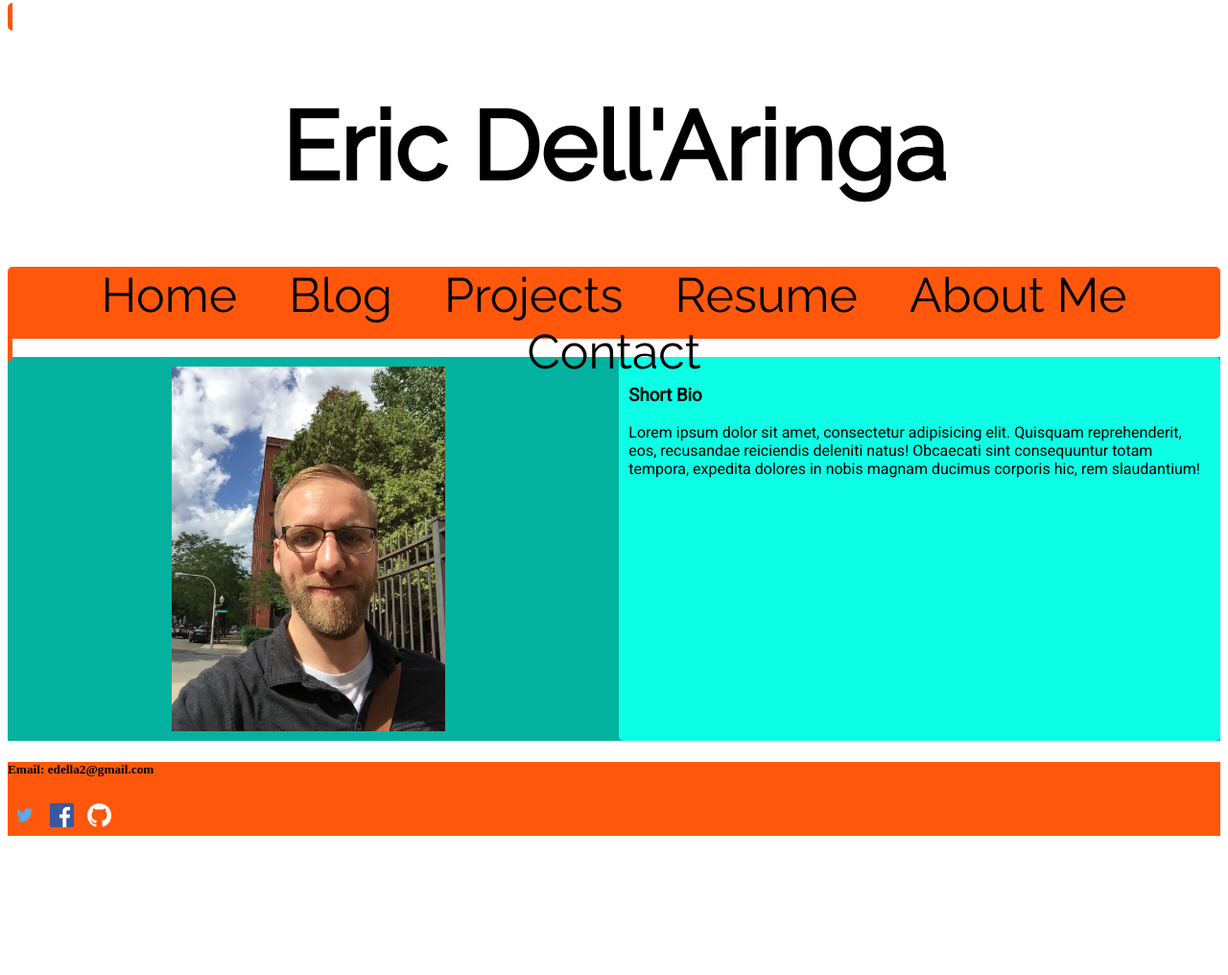
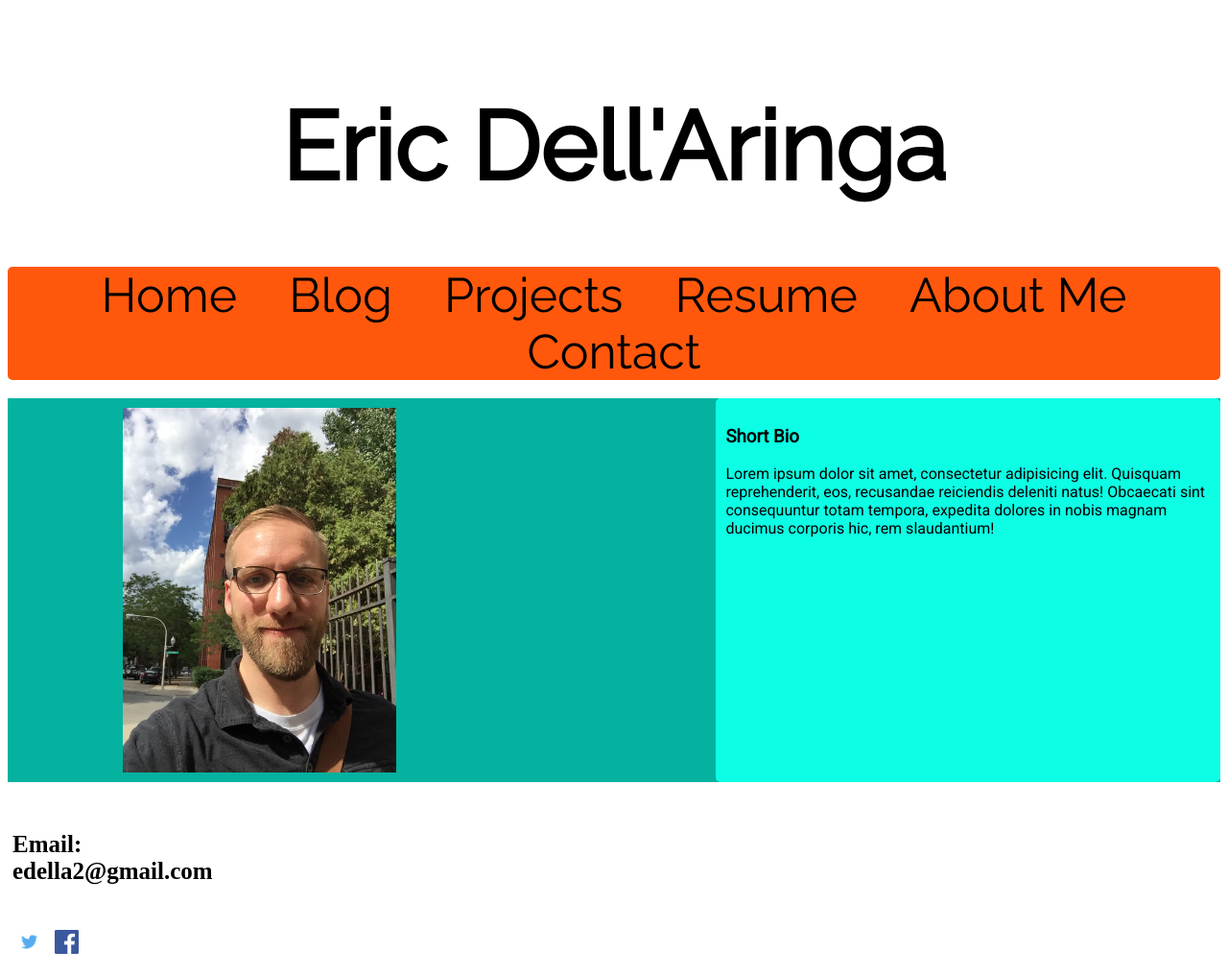
Before and after one commit to edella2/edella2.github.io, a plain HTML site: page index.html in a window 1280 px wide. Shown: the whole page at 96% size. Before the commit the page ends 879 px from the top, so only its background shows below. Drawn offline with Linux system fonts and the light colour scheme.

Commit message:
Update CSS

```diff
--- a/stylesheets/default.css
+++ b/stylesheets/default.css
@@ -21,7 +21,10 @@ li {
 	display: inline;
 }
 
-
+h5 {
+	font-size:25px;
+	width:40%;
+}
 
 /*main site formatting*/
 
@@ -36,7 +39,7 @@ header {
 	display: inline;
 
 
-	background-color: #FF580C;
+
 	width: 100%;
 }
 
@@ -49,7 +52,7 @@ nav {
 	background-color: #FF580C;
 	border-radius: 5px;
 	text-align: center;
-	height: 75px;
+
 
 }
 
@@ -60,7 +63,7 @@ nav ul li a {
 
 
 article {
-	height:400px;
+	display: inline-block;
 	background-color: #04B29F;
 	width: 100%;
 }
@@ -70,7 +73,7 @@ article {
 	padding: 10px;
 	border-radius: 5px;
 	height:380px;
-	width:48%;
+	width:40%;
 	float:left;
 	text-align: center;
 	vertical-align: center;
@@ -87,17 +90,18 @@ article {
 	padding: 10px;
 	border-radius: 5px;
 	height: 380px;
-	width: 48%;
+	width: 40%;
 	float:right;
 
 }
 
 footer {
-	background-color: #FF580C;
-
+	padding:5px;
 }
 
-
+footer > ul {
+	display: inline-block;
+}
 
 a > img {
 	padding: 5px;
```
